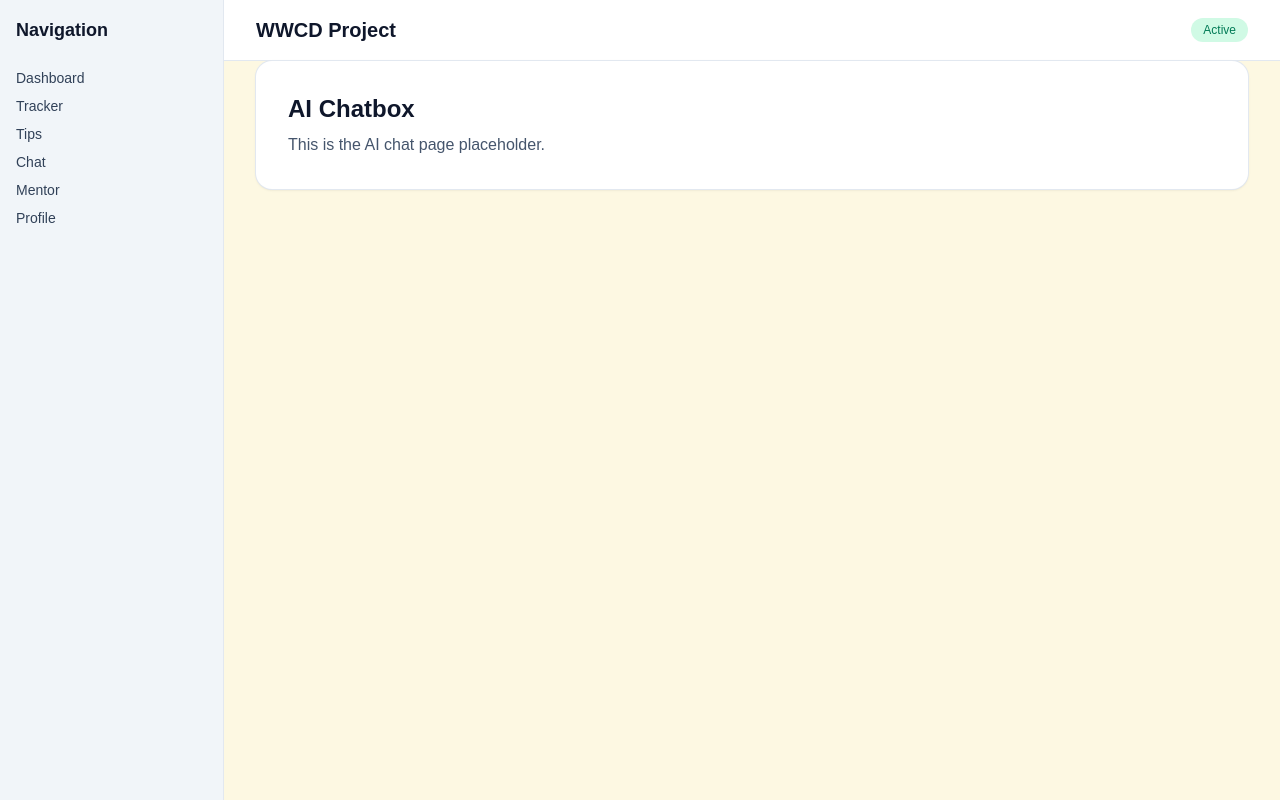
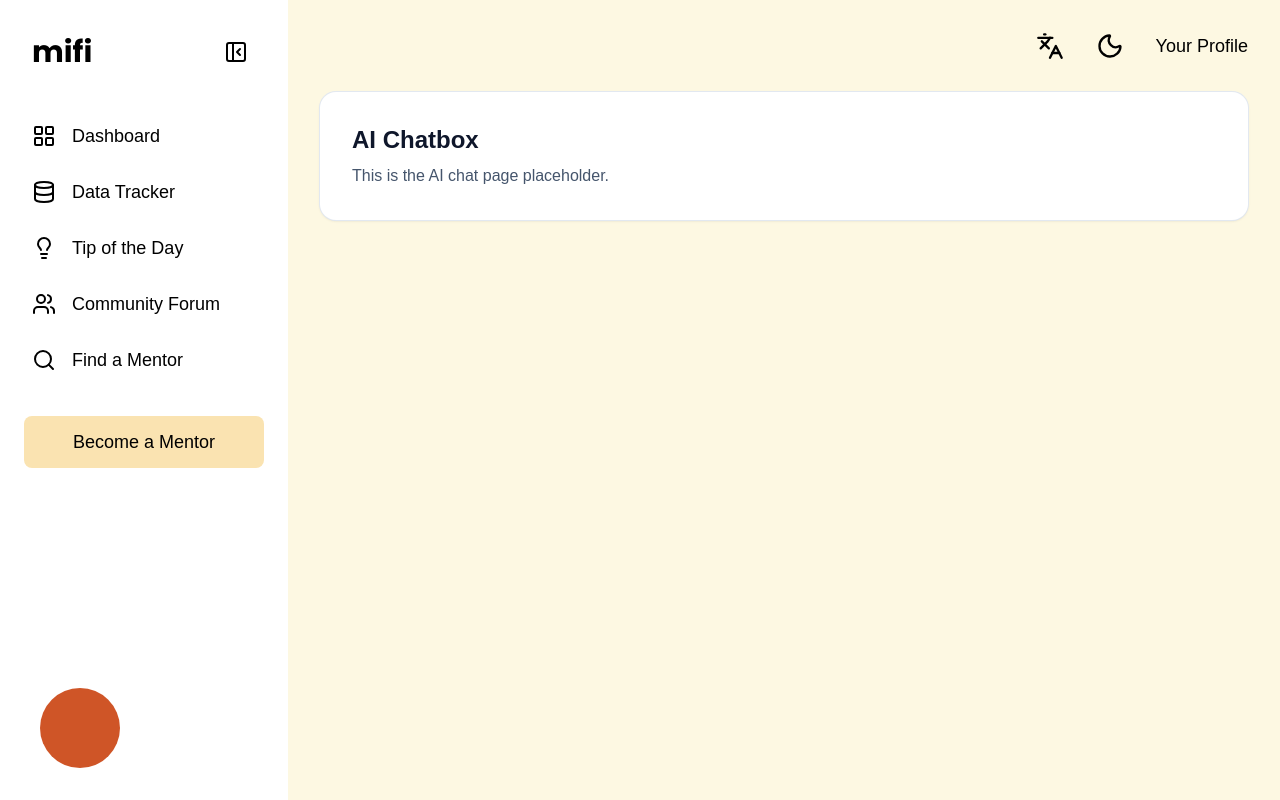
Before and after one commit to JasmineHara/WWCD-FINANCIAL-INCLUSION-AND-SMART-ECONOMY, a Next.js app: page /chat in a window 1280 px wide. Built offline with nearby package versions, Linux system fonts and the light colour scheme; a web font is replaced by a local one.

Commit message:
sidebar updated

```diff
--- a/components/AppShell.tsx
+++ b/components/AppShell.tsx
@@ -1,5 +1,6 @@
 "use client";
 
+import { useState } from "react";
 import { usePathname } from "next/navigation";
 import Sidebar from "@/components/Sidebar";
 import Header from "@/components/Header";
@@ -8,6 +9,7 @@ const BARE_ROUTES = ["/login"];
 
 export default function AppShell({ children }: { children: React.ReactNode }) {
     const pathname = usePathname();
+    const [collapsed, setCollapsed] = useState(false);
 
     if (BARE_ROUTES.some((route) => pathname.startsWith(route))) {
     return <>{children}</>;
@@ -15,11 +17,15 @@ export default function AppShell({ children }: { children: React.ReactNode }) {
 
     return (
     <>
-        <Sidebar />
-        <div className="ml-56 flex min-h-screen flex-col">
+        <Sidebar collapsed={collapsed} onToggle={() => setCollapsed((c) => !c)} />
+        <div
+        className={`flex min-h-screen flex-col transition-[margin] duration-200 motion-reduce:transition-none ${
+        collapsed ? "ml-20" : "ml-72"
+        }`}
+    >
         <Header />
         <main className="flex-1 px-8 pb-8">{children}</main>
-    </div>
+        </div>
     </>
     );
 }
--- a/components/Header.tsx
+++ b/components/Header.tsx
@@ -1,14 +1,40 @@
 // Header - Keisha
+"use client";
+
+import Link from "next/link";
+import { Languages, Moon } from "lucide-react";
 
 export default function Header() {
+  function toggleTheme() {
+    const isDark = document.documentElement.classList.toggle("dark");
+    try {
+      localStorage.setItem("theme", isDark ? "dark" : "light");
+    } catch {}
+  }
+
   return (
-    <header className="border-b border-slate-200 bg-white px-8 py-4">
-      <div className="flex items-center justify-between">
-        <h1 className="text-xl font-semibold text-slate-900">WWCD Project</h1>
-        <span className="rounded-full bg-emerald-100 px-3 py-1 text-xs font-medium text-emerald-700">
-          Active
-        </span>
-      </div>
+    <header className="flex items-center justify-end gap-8 px-8 py-8">
+      {/* TODO: BM/EN switch, wire up once the team picks an i18n approach */}
+      <button
+        type="button"
+        aria-label="Switch language (BM / EN)"
+        className="transition hover:opacity-70"
+      >
+        <Languages className="h-7 w-7" aria-hidden="true" />
+      </button>
+
+      <button
+        type="button"
+        onClick={toggleTheme}
+        aria-label="Toggle dark mode"
+        className="transition hover:opacity-70"
+      >
+        <Moon className="h-7 w-7" aria-hidden="true" />
+      </button>
+
+      <Link href="/profile" className="text-lg hover:underline">
+        Your Profile
+      </Link>
     </header>
   );
 }
--- a/components/Sidebar.tsx
+++ b/components/Sidebar.tsx
@@ -2,31 +2,109 @@
 "use client";
 
 import Link from "next/link";
+import { usePathname } from "next/navigation";
+import {
+  Database,
+  GraduationCap,
+  LayoutGrid,
+  Lightbulb,
+  PanelLeftClose,
+  PanelLeftOpen,
+  Search,
+  Users,
+} from "lucide-react";
 
-export default function Sidebar() {
+const links = [
+  { href: "/", label: "Dashboard", icon: LayoutGrid },
+  { href: "/tracker", label: "Data Tracker", icon: Database },
+  { href: "/tips", label: "Tip of the Day", icon: Lightbulb },
+  { href: "/community", label: "Community Forum", icon: Users },
+  { href: "/mentor", label: "Find a Mentor", icon: Search },
+];
+
+type SidebarProps = {
+  collapsed: boolean;
+  onToggle: () => void;
+};
+
+export default function Sidebar({ collapsed, onToggle }: SidebarProps) {
+  const pathname = usePathname();
+
   return (
-    <aside className="fixed left-0 top-0 h-screen w-56 border-r border-slate-200 bg-slate-100 p-4">
-      <h2 className="text-lg font-bold text-slate-900">Navigation</h2>
-      <nav className="mt-6 space-y-2 text-sm text-slate-700">
-        <Link href="/" className="block hover:text-slate-900">
-          Dashboard
-        </Link>
-        <Link href="/tracker" className="block hover:text-slate-900">
-          Tracker
-        </Link>
-        <Link href="/tips" className="block hover:text-slate-900">
-          Tips
-        </Link>
-        <Link href="/chat" className="block hover:text-slate-900">
-          Chat
-        </Link>
-        <Link href="/mentor" className="block hover:text-slate-900">
-          Mentor
-        </Link>
-        <Link href="/profile" className="block hover:text-slate-900">
-          Profile
-        </Link>
+    <aside
+      className={`fixed inset-y-0 left-0 flex flex-col overflow-x-hidden overflow-y-auto bg-surface py-8 transition-[width] duration-200 motion-reduce:transition-none ${
+        collapsed ? "w-20 px-3" : "w-72 px-6"
+      }`}
+    >
+      {/* Logo + collapse button */}
+      <div
+        className={`mb-10 flex items-center ${
+          collapsed ? "justify-center" : "justify-between px-2"
+        }`}
+      >
+        {!collapsed && (
+          <Link href="/" className="font-heading text-3xl font-bold">
+            mifi
+          </Link>
+        )}
+        <button
+          type="button"
+          onClick={onToggle}
+          aria-label={collapsed ? "Expand sidebar" : "Collapse sidebar"}
+          aria-expanded={!collapsed}
+          className="rounded-lg p-2 transition hover:bg-bg"
+        >
+          {collapsed ? (
+            <PanelLeftOpen className="h-6 w-6" aria-hidden="true" />
+          ) : (
+            <PanelLeftClose className="h-6 w-6" aria-hidden="true" />
+          )}
+        </button>
+      </div>
+
+      <nav aria-label="Main" className="flex flex-col gap-2">
+        {links.map(({ href, label, icon: Icon }) => {
+          // "/" must match exactly, otherwise it would be active on every page
+          const active = href === "/" ? pathname === "/" : pathname.startsWith(href);
+          return (
+            <Link
+              key={href}
+              href={href}
+              title={collapsed ? label : undefined}
+              aria-current={active ? "page" : undefined}
+              className={`flex items-center rounded-lg py-2.5 text-lg transition hover:bg-bg ${
+                collapsed ? "justify-center" : "gap-4 px-2"
+              } ${active ? "font-bold" : ""}`}
+            >
+              <Icon className="h-6 w-6 shrink-0" aria-hidden="true" />
+              {/* sr-only keeps the label for screen readers when collapsed */}
+              <span className={collapsed ? "sr-only" : ""}>{label}</span>
+            </Link>
+          );
+        })}
       </nav>
+
+      {/* TODO: route not final, agree on /mentor/become with the team */}
+      <Link
+        href="/mentor/become"
+        title={collapsed ? "Become a Mentor" : undefined}
+        className={`mt-8 flex items-center justify-center rounded-lg bg-light-yellow text-lg text-black transition hover:brightness-95 ${
+          collapsed ? "p-3" : "px-4 py-3"
+        }`}
+      >
+        {collapsed ? (
+          <GraduationCap className="h-6 w-6" aria-hidden="true" />
+        ) : null}
+        <span className={collapsed ? "sr-only" : ""}>Become a Mentor</span>
+      </Link>
+
+      <Link
+        href="/chat"
+        aria-label="Open chatbot"
+        className={`mt-auto rounded-full bg-accent transition hover:brightness-110 ${
+          collapsed ? "mx-auto h-12 w-12" : "ml-4 h-20 w-20"
+        }`}
+      />
     </aside>
   );
 }
```
